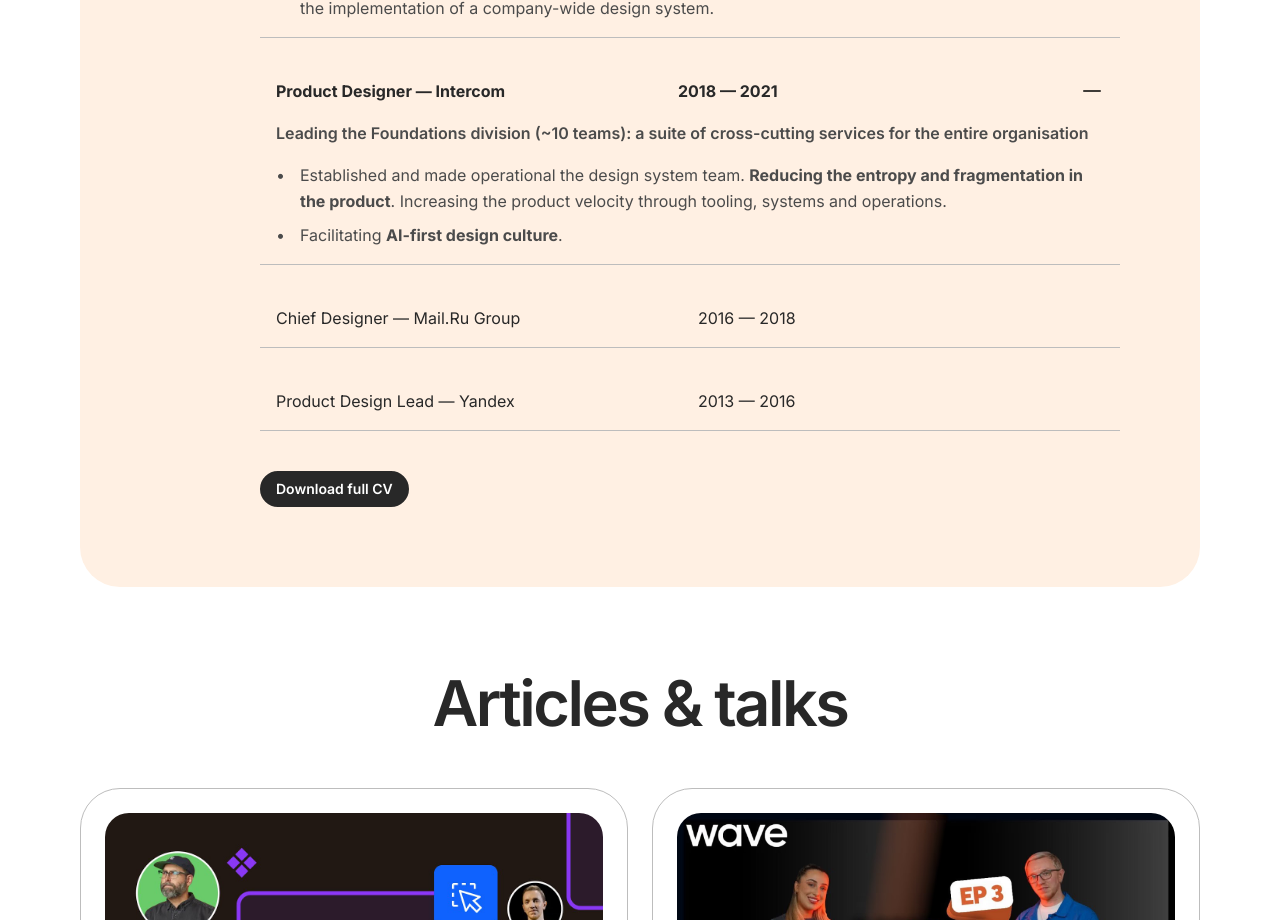
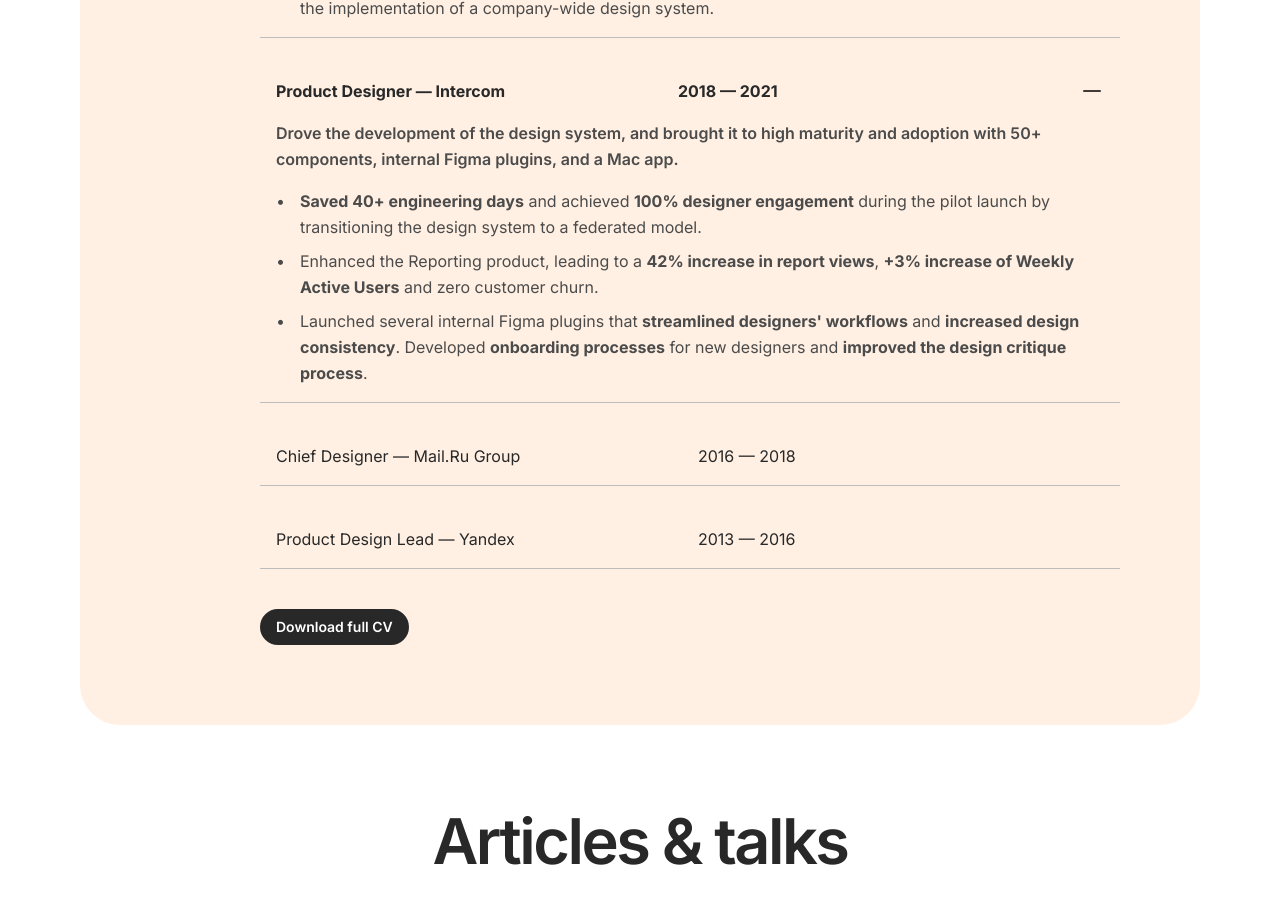
Before and after one commit to ASundiev/portfolio, a Next.js app: page / in a window 1280 px wide. Shown: the part 4480-5400 px from the top of the page. Built offline with nearby package versions, Linux system fonts and the light colour scheme.

Commit message:
Update Intercom role description and achievements

```diff
--- a/src/app/page.tsx
+++ b/src/app/page.tsx
@@ -208,10 +208,11 @@ export default function Home() {
                 company="Intercom"
                 period="2018 — 2021"
                 defaultOpen={true}
-                description="Leading the Foundations division (~10 teams): a suite of cross-cutting services for the entire organisation"
+                description="Drove the development of the design system, and brought it to high maturity and adoption with 50+ components, internal Figma plugins, and a Mac app."
                 achievements={[
-                  <>Established and made operational the design system team. <strong>Reducing the entropy and fragmentation in the product</strong>. Increasing the product velocity through tooling, systems and operations.</>,
-                  <>Facilitating <strong>AI-first design culture</strong>.</>,
+                  <><strong>Saved 40+ engineering days</strong> and achieved <strong>100% designer engagement</strong> during the pilot launch by transitioning the design system to a federated model.</>,
+                  <>Enhanced the Reporting product, leading to a <strong>42% increase in report views</strong>, <strong>+3% increase of Weekly Active Users</strong> and zero customer churn.</>,
+                  <>Launched several internal Figma plugins that <strong>streamlined designers&#39; workflows</strong> and <strong>increased design consistency</strong>. Developed <strong>onboarding processes</strong> for new designers and <strong>improved the design critique process</strong>.</>,
                 ]}
 
               />
```
